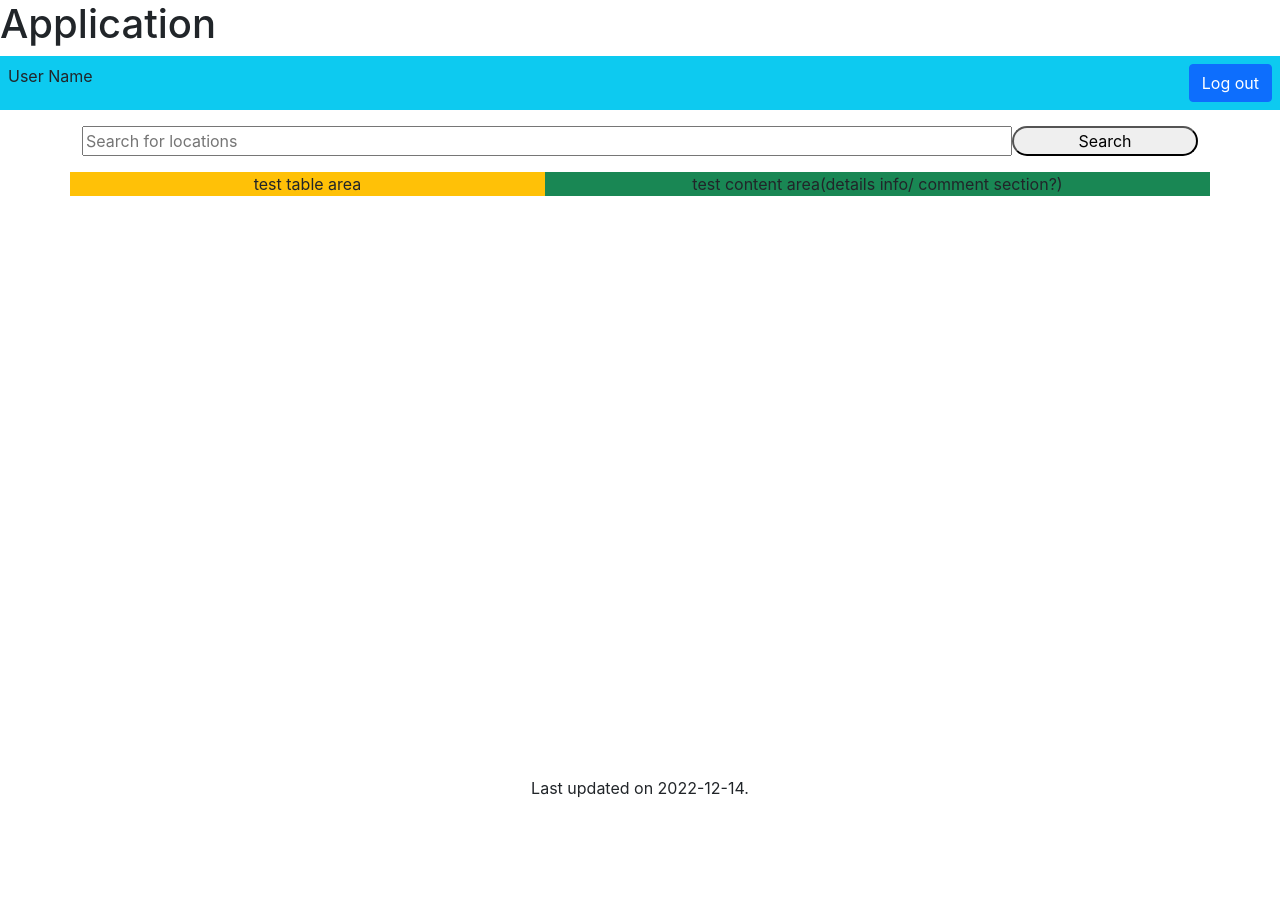
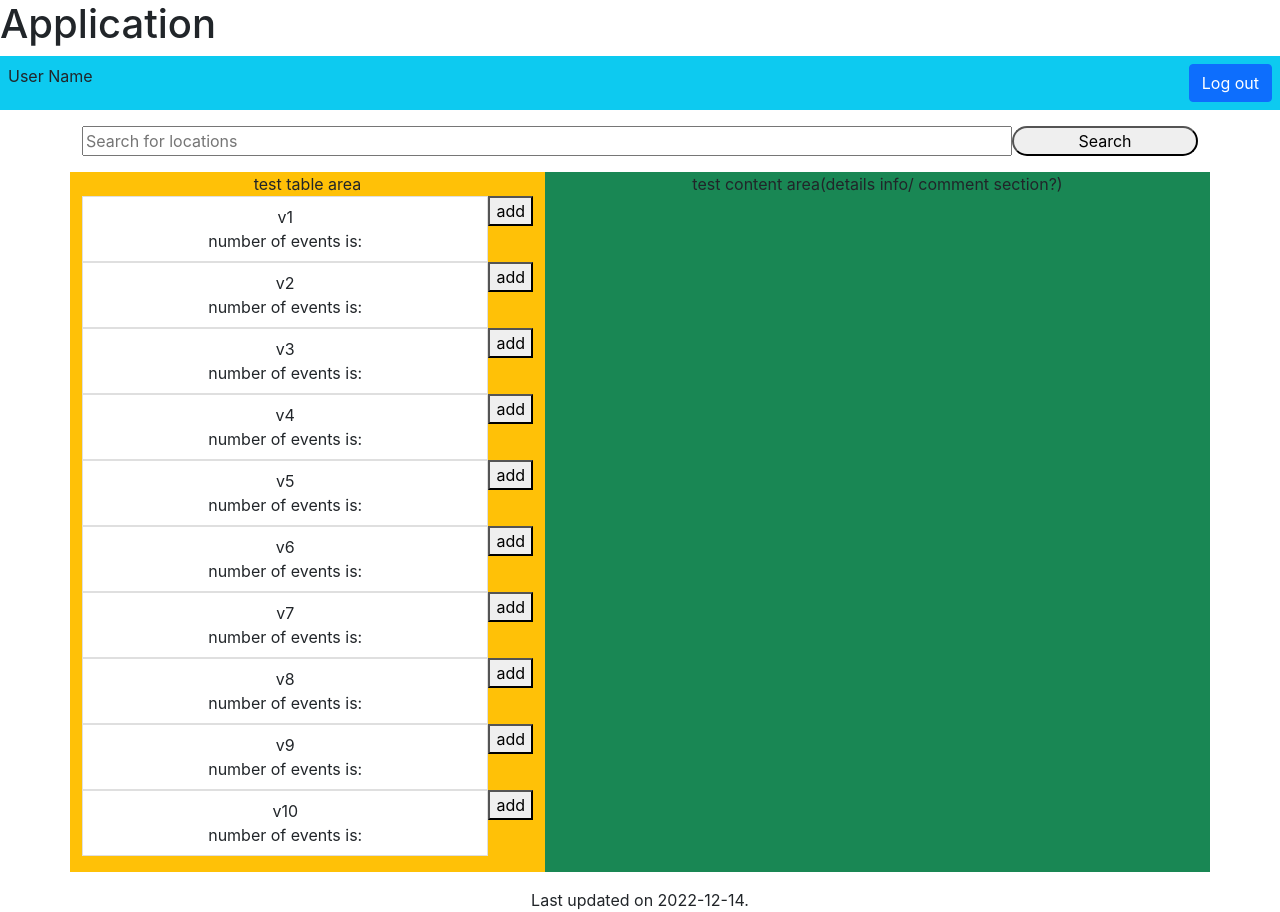
Before and after one commit to LabRat404/Map_of_Events, a React (Create React App) app in the folder 2720_project/: page /Dashboard in a window 1280 px wide. Before the commit the page ends 800 px from the top, so only its background shows below. Built offline with nearby package versions, Linux system fonts and the light colour scheme.

Commit message:
prepare table list as links

```diff
--- a/2720_project/src/components/Dashboard.js
+++ b/2720_project/src/components/Dashboard.js
@@ -1,9 +1,9 @@
-import React, { Component } from 'react';
+import React, { Component, useState } from 'react';
 
 let venues = ["v1","v2","v3","v4","v5","v6","v7","v8","v9","v10"];
 
-export default class Dashboard extends Component {
-  render() {
+function Dashboard(){
+
     return(
       <>
         <header>
@@ -20,10 +20,15 @@ export default class Dashboard extends Component {
               <input id = "searchText" className="col-10" type="text" placeholder="Search for locations"></input>
               <button className="col-2 rounded-pill" type="submit">Search</button>
             </div>
-            <div id = "mainContent" className="row">
+            <div id = "mainContent" className="row mb-3">
+
               <div id = "table" className="col-5 bg-warning">
                 test table area
+                <div className="list-group mb-3">
+                  {venues.map((name,index) => <List name={name} i = {index} key={index}/>)}
+                </div>
               </div>
+
               <div id = "content" className="col-7 bg-success">
                 test content area(details info/ comment section?)
               </div>
@@ -31,11 +36,39 @@ export default class Dashboard extends Component {
           </main>
 
 
-          <footer className="fixed-bottom">
+          <footer>
             Last updated on <span id = "lastUpdatedTime">2022-12-14</span>.
           </footer>
         </div>
       </>
     );
+
+}
+
+function List(props){
+  const [selected, updateSelected] = useState(-1);
+  let i = props.i; //index
+  let name = props.name;
+  // console.log(name);
+
+  function handleClick(e){
+
   }
+
+  return(
+
+    <div className='d-flex'>
+      <div onClick={(e) => handleClick(e)} className="list-group-item list-group-item-action">
+      {/* <a href="#" className="list-group-item list-group-item-action" aria-current="true">
+        {venues[i] + "<br>" + "\nwith quota 2"}
+      </a> */}
+        <div>{name}</div>
+        <div>number of events is: </div>
+      </div>
+      {/* fav icon star */}
+      <div><button>add</button></div>
+    </div>
+  );
 }
+
+export default Dashboard;
```
